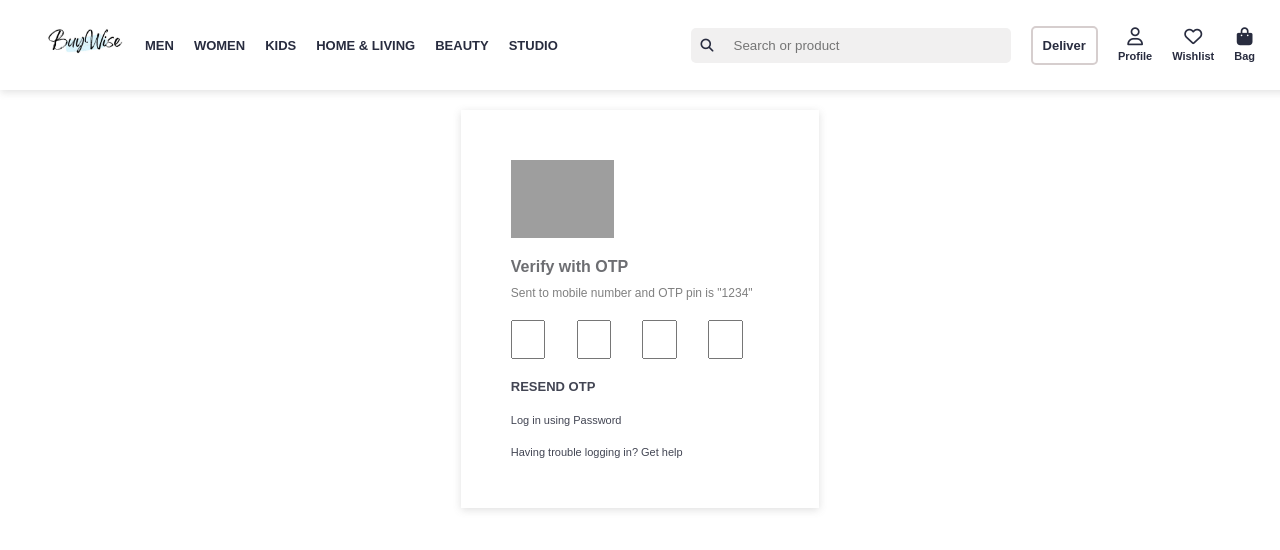
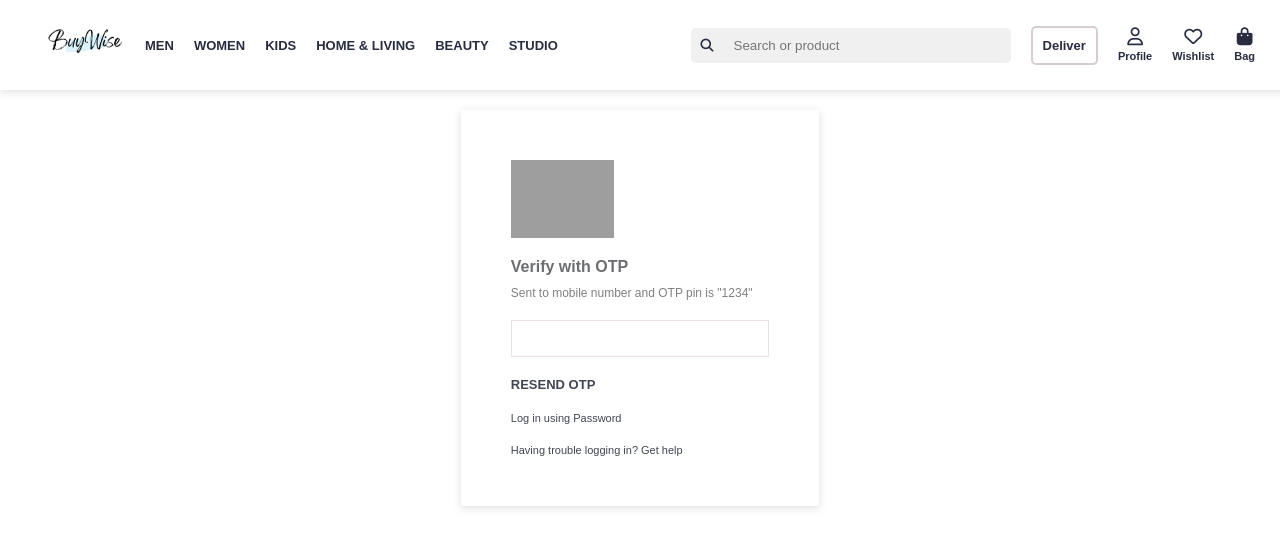
Before and after one commit to Lokendra-debug/limping-protest-4858, a plain HTML site: page otplogin.html in a window 1280 px wide. Drawn offline with Linux system fonts and the light colour scheme; grey boxes are pictures that could not be loaded; a web font is replaced by a local one.

```diff
--- a/otplogin.html
+++ b/otplogin.html
@@ -1,5 +1,6 @@
 <!DOCTYPE html>
 <html lang="en">
+
 <head>
     <meta charset="UTF-8">
     <meta http-equiv="X-UA-Compatible" content="IE=edge">
@@ -15,6 +16,7 @@
 
     <title>otplogin</title>
 </head>
+
 <body>
 
     <div class="lok_navContainer">
@@ -47,18 +49,14 @@
     </div>
 
     <div class="loki_otplogin_container">
-        <img src="https://constant.myntassets.com/pwa/assets/img/3a438cb4-c9bf-4316-b60c-c63e40a1a96d1548071106233-mobile-verification.jpg" alt="">
+        <img src="https://constant.myntassets.com/pwa/assets/img/3a438cb4-c9bf-4316-b60c-c63e40a1a96d1548071106233-mobile-verification.jpg"
+            alt="">
         <div>
             <p>Verify with OTP</p>
             <p>Sent to mobile number and OTP pin is "1234"</p>
         </div>
 
-        <div class="userInput">
-            <input type="text" maxlength="1">
-            <input type="text" maxlength="1">
-            <input type="text" maxlength="1">
-            <input type="text" maxlength="1">
-        </div>
+        <input type="number">
 
         <p>RESEND OTP</p>
         <P>Log in using Password</P>
@@ -66,4 +64,5 @@
     </div>
     <script src="script/otplogin.js"></script>
 </body>
+
 </html>
--- a/style/otplogin.css
+++ b/style/otplogin.css
@@ -45,19 +45,16 @@
    font-size: 12px;
 }
 
-.userInput{
-   display: grid;
-   grid-template-columns: repeat(4,1fr);
-   gap: 5px;
+input::-webkit-outer-spin-button,
+input::-webkit-inner-spin-button {
+  -webkit-appearance: none;
+  margin: 0;
 }
 
-.userInput>input{
-    height: 35px;
-    width: 50%;
-    border: 1px solid rgb(207, 199, 199)
-    border-radius: 5px;
-    text-align: center;
-    font-size: 1.1rem;
+.loki_otplogin_container>input:nth-child(3){
+border: 1px solid rgb(238, 227, 227);
+padding: 10px;
+outline: 0px;
 }
 
 .loki_otplogin_container>p:nth-child(4){
```
Also changed, not shown: address.html (added, +17 -0 lines), cart.html (added, +17 -0 lines), checkout.html (added, +17 -0 lines), script/address.js (added), script/cart.js (added), script/checkout.js (added), style/address.css (added), style/cart.css (added), style/checkout.css (added).
